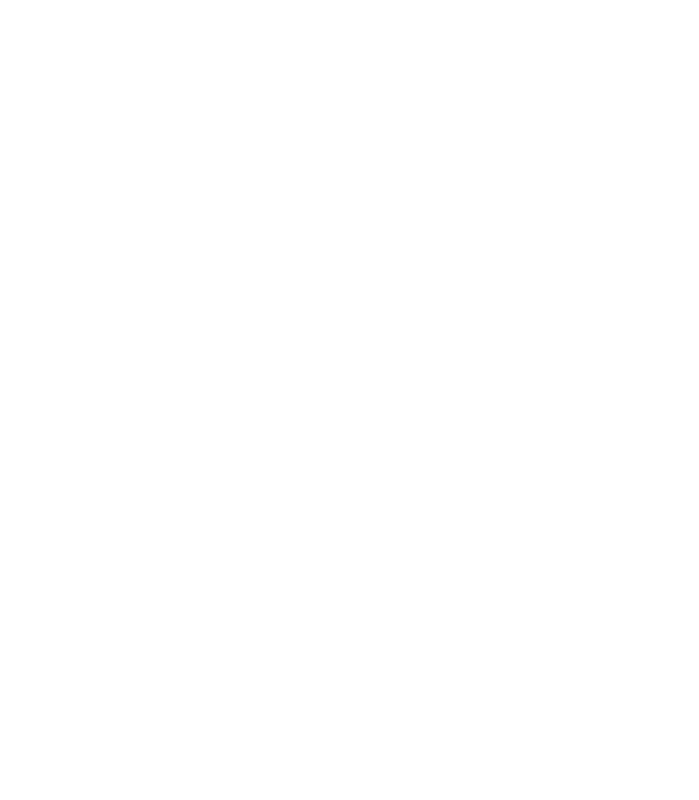
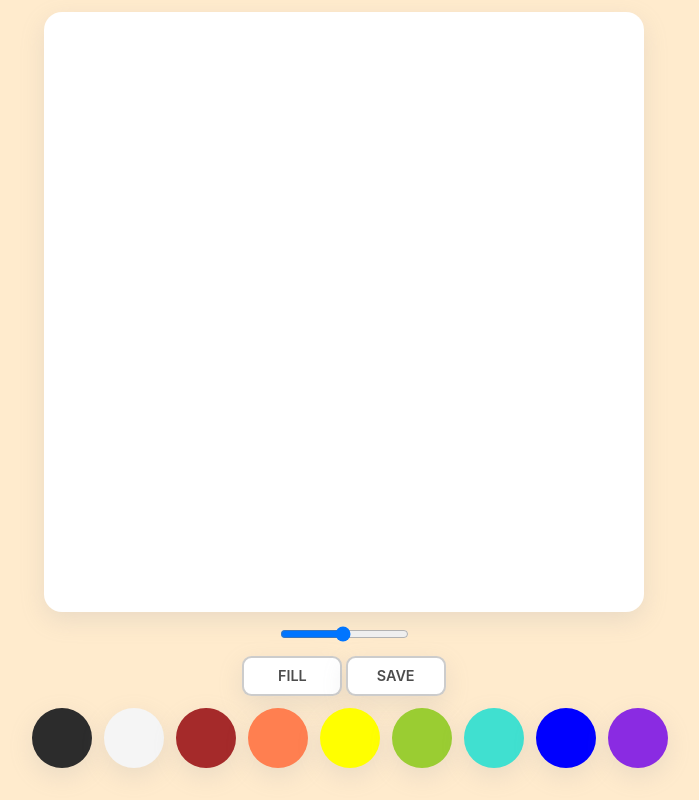
Before and after one commit to startsource/paintjs, a plain HTML site: page index.html in a window 1280 px wide. Shown: the whole page, without its empty margins (296-995 px from the left). Drawn offline with Linux system fonts and the light colour scheme.

Commit message:
2nd commit

```diff
--- a/app.js
+++ b/app.js
@@ -0,0 +1,28 @@
+const canvas = document.getElementById("jsCanvas")
+
+let painting = false;
+
+function stopPainting() {
+  painting = false;
+}
+
+function onMouseMove(event) {
+  const x = event.offsetX;
+  const y = event.offsetY;
+  console.log(x, y);
+}
+
+function onMouseDown(event) {
+  painting = true;
+}
+
+function onMouseUp(event) {
+  stopPainting()
+}
+
+if (canvas) {
+  canvas.addEventListener("mousemove", onMouseMove)
+  canvas.addEventListener("mousedown", onMouseDown)
+  canvas.addEventListener("mouseup", onMouseUp)
+  canvas.addEventListener("mouseleave", stopPainting)
+}
--- a/index.html
+++ b/index.html
@@ -8,6 +8,38 @@
     <link rel="stylesheet" href="styles.css" />
   </head>
   <body>
+    <canvas id="jsCanvas" class="canvas"></canvas>
+    <div class="controls">
+      <div class="controls__range">
+        <input
+          type="range"
+          id="jsRange"
+          min="0.1"
+          max="5.0"
+          value="2.5"
+          step="0.1"
+        />
+      </div>
+      <div class="controls__btns">
+        <button id="jsMode">Fill</button>
+        <button id="jsSave">Save</button>
+      </div>
+      <div id="jsColors" class="controls__colors">
+        <div class="controls__color" style="background-color: #2c2c2c"></div>
+        <div class="controls__color" style="background-color: whitesmoke"></div>
+        <div class="controls__color" style="background-color: brown"></div>
+        <div class="controls__color" style="background-color: coral"></div>
+        <div class="controls__color" style="background-color: yellow"></div>
+        <div
+          class="controls__color"
+          style="background-color: yellowgreen"
+        ></div>
+        <div class="controls__color" style="background-color: turquoise"></div>
+        <div class="controls__color" style="background-color: blue"></div>
+        <div class="controls__color" style="background-color: blueviolet"></div>
+      </div>
+    </div>
+
     <script src="app.js"></script>
   </body>
 </html>
--- /dev/null
+++ b/reset.css
@@ -0,0 +1,124 @@
+html,
+body,
+div,
+span,
+applet,
+object,
+iframe,
+h1,
+h2,
+h3,
+h4,
+h5,
+h6,
+p,
+blockquote,
+pre,
+a,
+abbr,
+acronym,
+address,
+big,
+cite,
+code,
+del,
+dfn,
+em,
+img,
+ins,
+kbd,
+q,
+s,
+samp,
+small,
+strike,
+strong,
+sub,
+sup,
+tt,
+var,
+b,
+u,
+i,
+center,
+dl,
+dt,
+dd,
+ol,
+ul,
+li,
+fieldset,
+form,
+label,
+legend,
+table,
+caption,
+tbody,
+tfoot,
+thead,
+tr,
+th,
+td,
+article,
+aside,
+canvas,
+details,
+embed,
+figure,
+figcaption,
+footer,
+header,
+hgroup,
+menu,
+nav,
+output,
+ruby,
+section,
+summary,
+time,
+mark,
+audio,
+video {
+  margin: 0;
+  padding: 0;
+  border: 0;
+  font-size: 100%;
+  font: inherit;
+  vertical-align: baseline;
+}
+/* HTML5 display-role reset for older browsers */
+article,
+aside,
+details,
+figcaption,
+figure,
+footer,
+header,
+hgroup,
+menu,
+nav,
+section {
+  display: block;
+}
+body {
+  line-height: 1;
+}
+ol,
+ul {
+  list-style: none;
+}
+blockquote,
+q {
+  quotes: none;
+}
+blockquote:before,
+blockquote:after,
+q:before,
+q:after {
+  content: "";
+  content: none;
+}
+table {
+  border-collapse: collapse;
+  border-spacing: 0;
+}
--- a/styles.css
+++ b/styles.css
@@ -0,0 +1,70 @@
+@import "reset.css";
+
+html {
+  font-size: 1.5vh;
+}
+
+body {
+  background-color: blanchedalmond;
+  font-family: -apple-system, BlinkMacSystemFont, "Segoe UI", Roboto, Oxygen,
+    Ubuntu, Cantarell, "Open Sans", "Helvetica Neue", sans-serif;
+  display: flex;
+  flex-direction: column;
+  align-items: center;
+  padding: 1rem 0;
+}
+
+.canvas {
+  width: 50rem;
+  height: 50rem;
+  background-color: white;
+  border-radius: 1.5rem;
+  box-shadow: rgba(149, 157, 165, 0.2) 0px 8px 24px;
+}
+
+.controls {
+  margin-top: 1rem;
+  display: flex;
+  flex-direction: column;
+  align-items: center;
+}
+
+.controls__range {
+  margin-bottom: 1rem;
+}
+
+.controls .controls__btns {
+  margin-bottom: 1rem;
+}
+
+.controls__btns button {
+  all: unset;
+  background-color: white;
+  padding: 0.5rem 0;
+  width: 8rem;
+  height: 2rem;
+  text-align: center;
+  border-radius: 0.8rem;
+  border: 2px solid rgba(0, 0, 0, 0.2);
+  box-shadow: rgba(149, 157, 165, 0.2) 0px 8px 24px;
+  color: rgba(0, 0, 0, 0.7);
+  text-transform: uppercase;
+  font-weight: 600;
+  font-size: 1.2rem;
+}
+
+.controls__btns button:active {
+  transform: scale(0.98);
+}
+
+.controls .controls__colors {
+  display: flex;
+}
+
+.controls__colors .controls__color {
+  width: 5rem;
+  height: 5rem;
+  margin-left: 1rem;
+  border-radius: 50%;
+  box-shadow: rgba(149, 157, 165, 0.2) 0px 8px 24px;
+}
```
